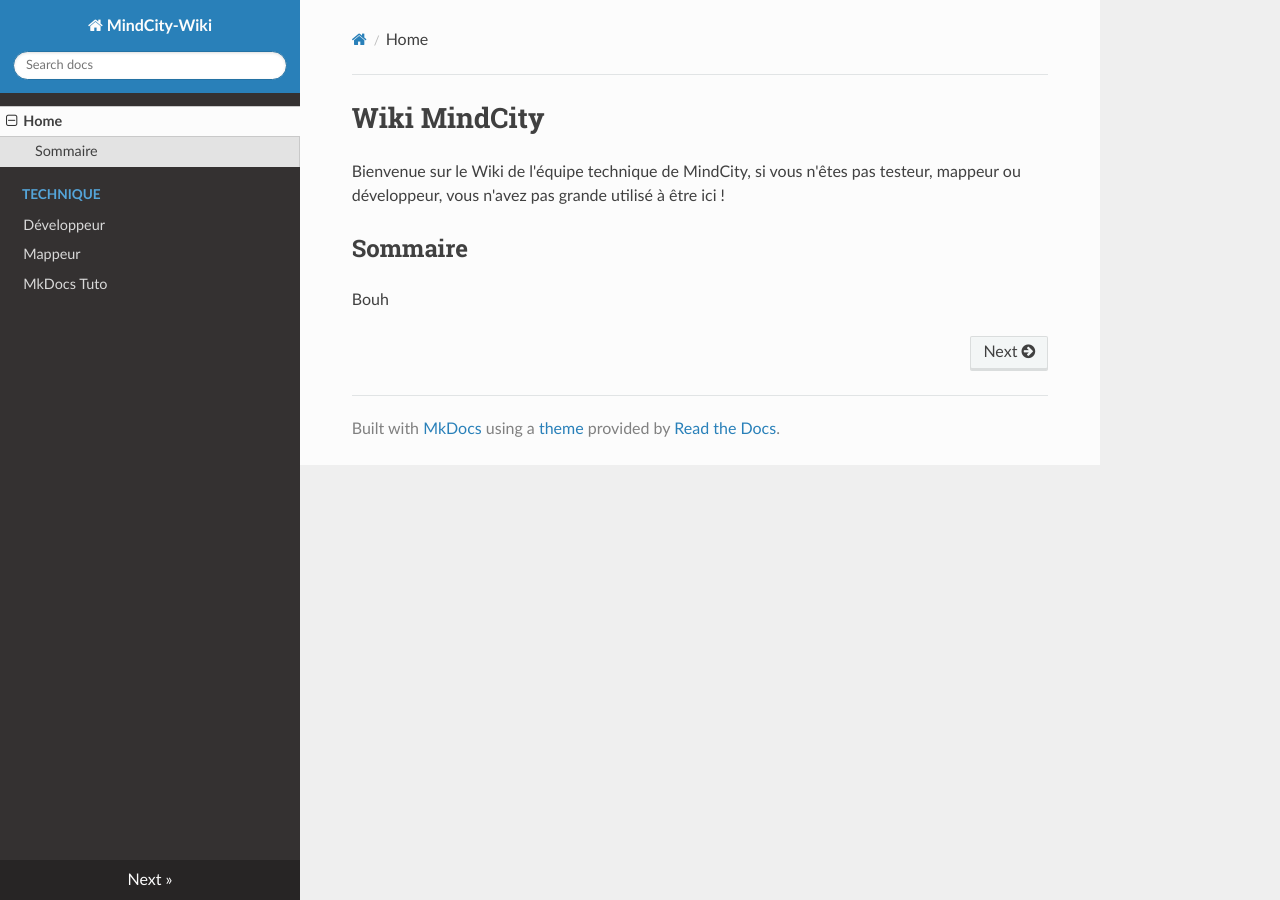
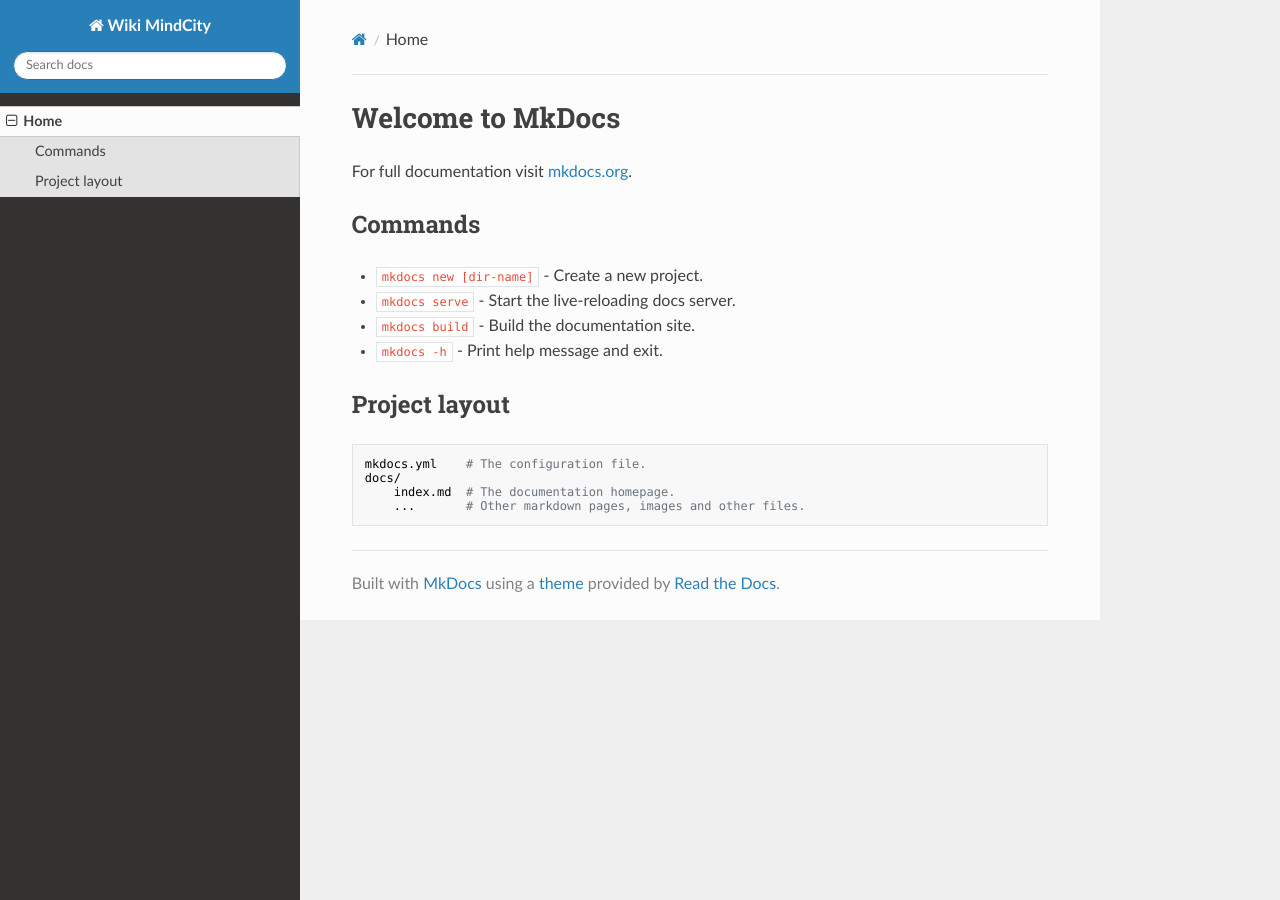
Before and after one commit to JustMordeckai/MindCity-Wiki, an MkDocs documentation site: the page built from docs/index.md, in a window 1280 px wide. Built offline with MkDocs 1.6.1, drawn with Linux system fonts in a browser that asks for light colours; nearby versions of some CDN libraries.

Commit message:
Update configuration

```diff
--- a/docs/index.md
+++ b/docs/index.md
@@ -1,7 +1,17 @@
-# Wiki MindCity
+# Welcome to MkDocs
 
-Bienvenue sur le Wiki de l'équipe technique de MindCity, si vous n'êtes pas testeur, mappeur ou développeur, vous n'avez pas grande utilisé à être ici !
+For full documentation visit [mkdocs.org](https://www.mkdocs.org).
 
-## Sommaire
+## Commands
 
-Bouh
+* `mkdocs new [dir-name]` - Create a new project.
+* `mkdocs serve` - Start the live-reloading docs server.
+* `mkdocs build` - Build the documentation site.
+* `mkdocs -h` - Print help message and exit.
+
+## Project layout
+
+    mkdocs.yml    # The configuration file.
+    docs/
+        index.md  # The documentation homepage.
+        ...       # Other markdown pages, images and other files.
--- a/mkdocs.yml
+++ b/mkdocs.yml
@@ -1,9 +1,4 @@
-site_name: MindCity-Wiki
+site_name: Wiki MindCity
+nav:
+    - Home: index.md
 theme: readthedocs
-
-nav:
-    - Home: 'index.md'
-    - 'Technique':
-        - 'Développeur': 'index_dev.md'
-        - 'Mappeur': 'index_map.md'
-    - 'MkDocs Tuto': 'tuto_mkdocs.md'
```
Also changed, not shown: docs/index_dev.md (deleted, +0 -5 lines), docs/tuto_mkdocs.md (deleted, +0 -17 lines).
